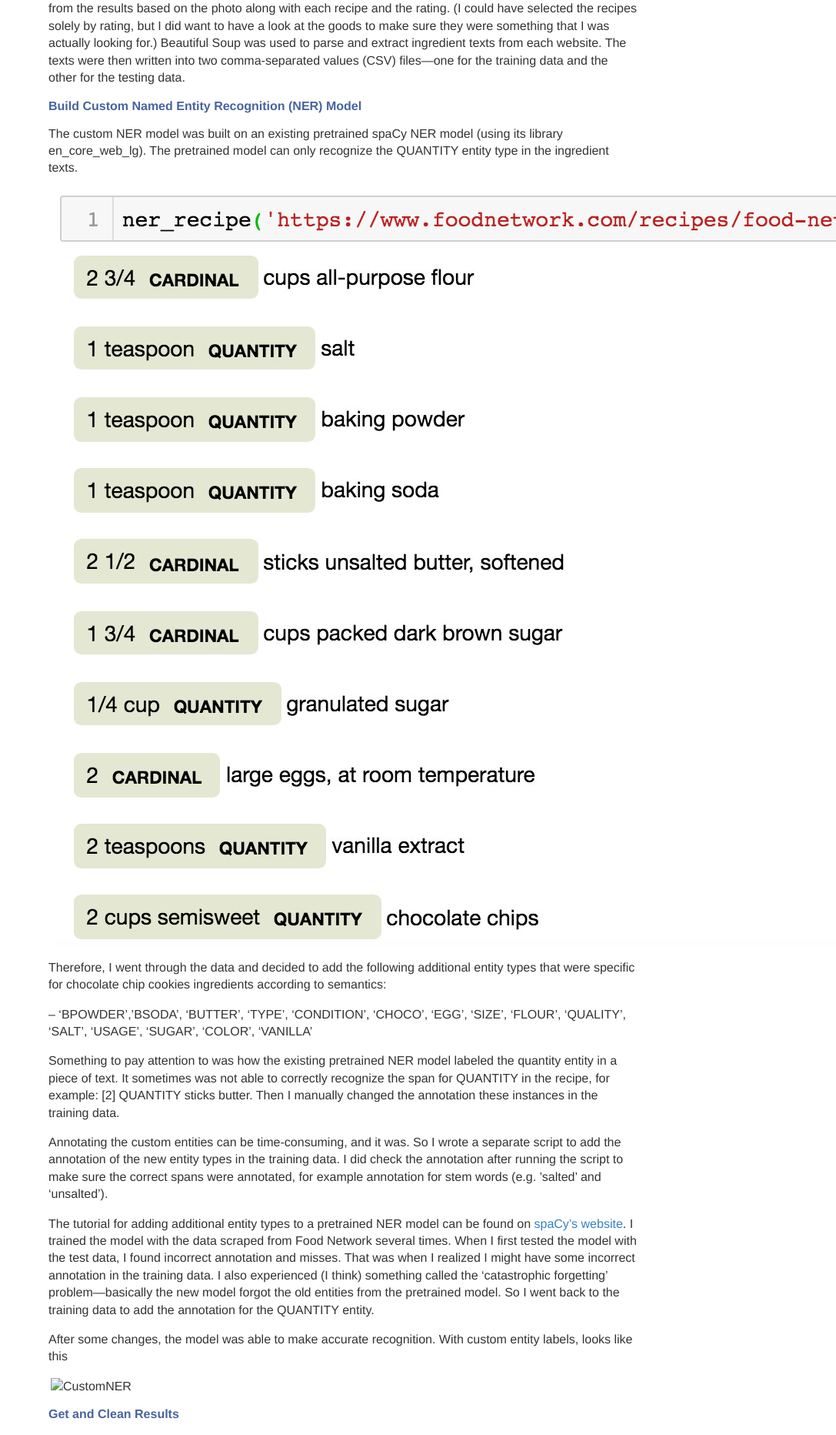
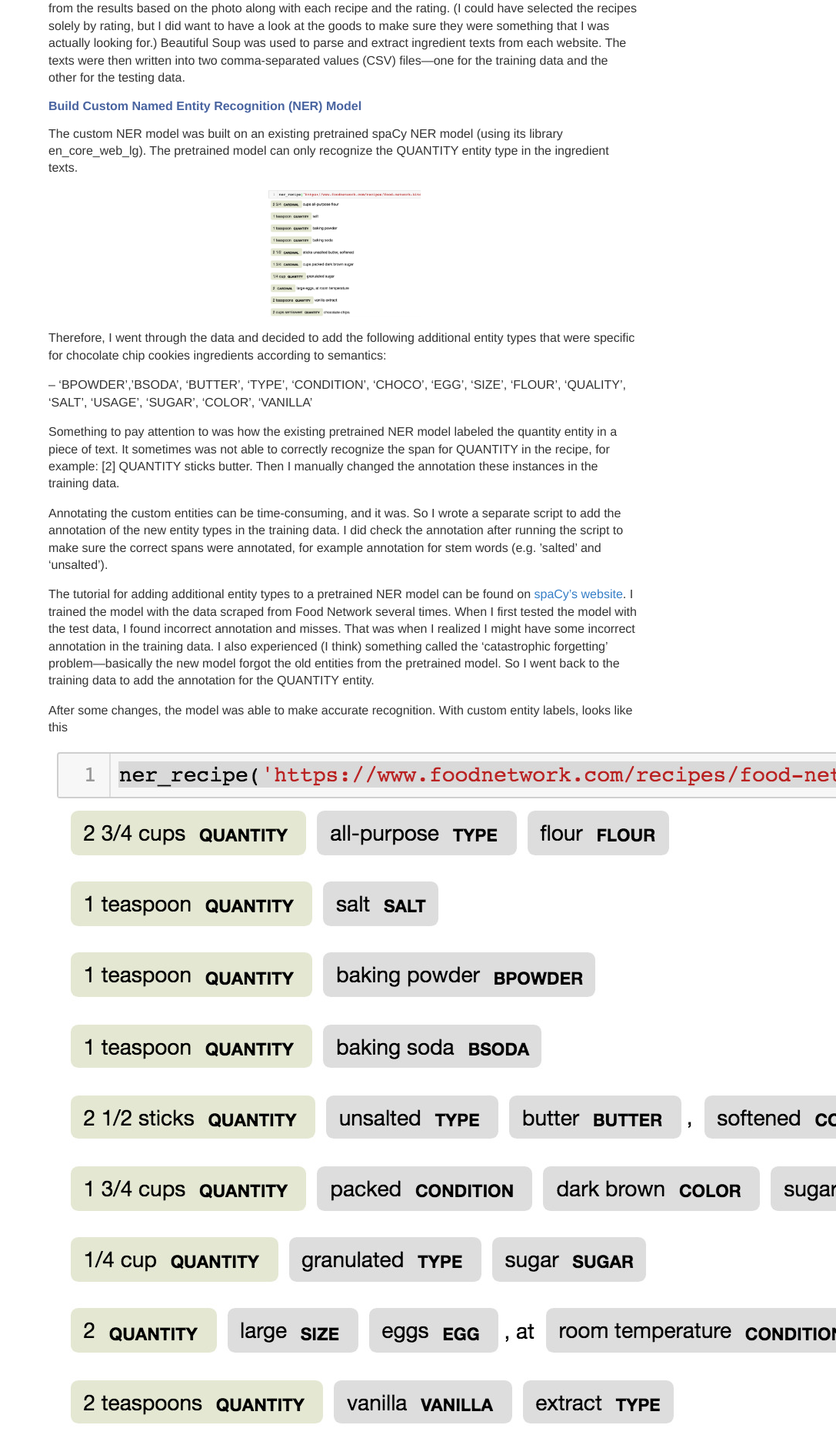
Before and after one commit to sabrinazhong/sabrinazhong.github.io, a Jekyll site: the page built from _posts/2020-04-06-recipe.md, in a window 1280 px wide. Shown: the part 476-2340 px from the top of the page at 77% size, without its empty margins (193-1280 px from the left). Built offline with Jekyll 4.4.1, drawn with Linux system fonts in a browser that asks for light colours.

Commit message:
Update 2020-04-06-recipe.md

```diff
--- a/_posts/2020-04-06-recipe.md
+++ b/_posts/2020-04-06-recipe.md
@@ -18,7 +18,7 @@ The source for collecting recipes for this mini-project was the official website
 
 The custom NER model was built on an existing pretrained spaCy NER model (using its library en_core_web_lg). The pretrained model can only recognize the QUANTITY entity type in the ingredient texts.
 
-<img src="https://github.com/sabrinazhong/sabrinazhong.github.io/raw/master/_posts/pretrained.png" alt="PretrainedNER">
+<img src="https://github.com/sabrinazhong/sabrinazhong.github.io/raw/master/_posts/pretrained.png" alt="PretrainedNER" width="200">
 
 Therefore, I went through the data and decided to add the following additional entity types that were specific for chocolate chip cookies ingredients according to semantics:
 
@@ -32,7 +32,7 @@ The tutorial for adding additional entity types to a pretrained NER model can be
 
 After some changes, the model was able to make accurate recognition. With custom entity labels, looks like this
 
-<p><img src="customner.jpg" alt="CustomNER"></p>
+<p><img src="https://github.com/sabrinazhong/sabrinazhong.github.io/raw/master/_posts/customner.jpg" alt="CustomNER"></p>
 
 <h3>Get and Clean Results</h3>
 
```
